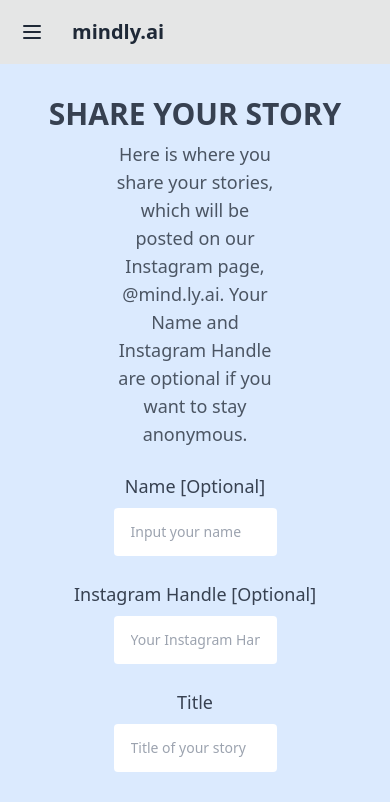
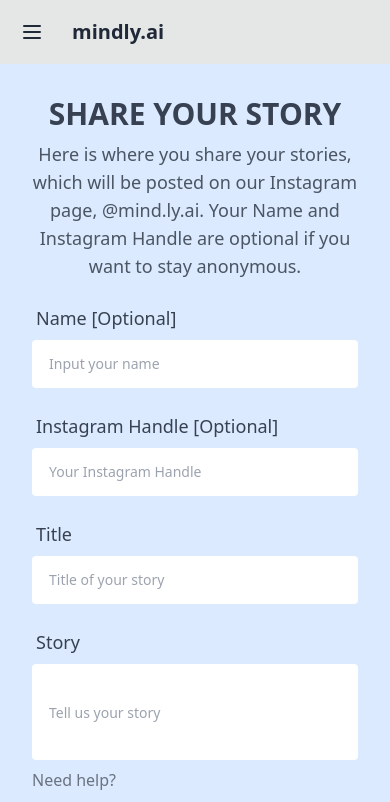
Before and after one commit to DarioPTWR/Mindly.AI, a React (Vite) app in the folder client/: page /share in a window 390 px wide. Shown: the top 802 px of the page. Built offline with nearby package versions, Linux system fonts and the light colour scheme.

Commit message:
mobile adaptable form

```diff
--- a/client/src/components/Navbar.jsx
+++ b/client/src/components/Navbar.jsx
@@ -66,16 +66,16 @@ export default function Navbar({ page }) {
         <ul className="menu p-4 w-80 min-h-full bg-base-200">
           {/* Sidebar content here */}
           <li>
-            <a>Home</a>
+            <a href="..">Home</a>
           </li>
           <li>
-            <a>Share</a>
+            <a href="./share">Share</a>
           </li>
           <li>
-            <a>Admin</a>
+            <a href="./admin">Admin</a>
           </li>
           <li>
-            <a>Images</a>
+            <a href="./images">Images</a>
           </li>
         </ul>
       </div>
--- a/client/src/pages/Home.jsx
+++ b/client/src/pages/Home.jsx
@@ -51,14 +51,15 @@ const Home = () => {
               </div>
             </div>
             <div className="mt-8 flex-col flex items-center pb-12">
-              <h2 className="text-3xl font-medium uppercase font-bold text-gray-700 mb-4">
+              <h2 className="text-3xl uppercase font-bold text-gray-700 mb-4">
                 Featured Stories
               </h2>
               <div className="card bg-base-100 shadow-xl pt-4">
                 <figure>
                   <img
-                    src={feature1}
+                    src={'https://pub-3626123a908346a7a8be8d9295f44e26.r2.dev/generations/0-69bb90b8-1811-4e35-a1dd-f94f3bc7e72b.png'}
                     alt="Shoes"
+                    className="w-80"
                   />
                 </figure>
                 <hr className="w-3/4 mx-auto my-4"/>
--- a/client/src/pages/Images.jsx
+++ b/client/src/pages/Images.jsx
@@ -5,8 +5,19 @@ import { getDocs, collection, addDoc } from "firebase/firestore"
 import ReCAPTCHA from "react-google-recaptcha";
 import process from "dotenv";
 import mindly from "../assets/mindlyai.png"
+import { useLocation } from "react-router-dom";
+
+const backupImages = [
+  "https://pub-3626123a908346a7a8be8d9295f44e26.r2.dev/generations/0-69bb90b8-1811-4e35-a1dd-f94f3bc7e72b.png",
+  "https://pub-3626123a908346a7a8be8d9295f44e26.r2.dev/generations/0-4505dd04-2c4b-46a9-a607-f3eda132e00a.png",
+  "https://pub-3626123a908346a7a8be8d9295f44e26.r2.dev/generations/0-38d034ec-cc94-4dd3-a1d1-6d13f3dc7cac.png",
+  "https://pub-3626123a908346a7a8be8d9295f44e26.r2.dev/generations/0-9d2f1e8e-9806-4a06-9e7d-876f93649060.png"
+]
 
 export default function Images() {
+  const { state } = useLocation();
+  console.log(state)
+
   return (
     <Navbar
       page={
@@ -14,15 +25,16 @@ export default function Images() {
           <div className="p-8 bg-blue-100 min-h-screen">
             <h1 className="text-center text-gray-900 text-4xl uppercase mb-8 font-bold">Verify Generated Images</h1>
             <div className="card bg-base-100 shadow-xl pt-4 text-center">
-                <div className="font-bold uppercase text-2xl underline">Title</div>
-                <div className="flex justify-center">
-                  <img src={mindly} className="w-1/5"/>
-                  <img src={mindly} className="w-1/5"/>
-                  <img src={mindly} className="w-1/5"/>
-                  <img src={mindly} className="w-1/5"/>
-                </div>
-                <div className="font-bold uppercase text-2xl underline ">Story</div>
-                <p className="text-lg mb-8">Lorem ipsum dolor sit amet, consectetur adipiscing elit, sed do eiusmod tempor incididunt ut labore et dolore magna aliqua. Ut enim ad minim veniam, quis nostrud exercitation ullamco laboris nisi ut aliquip ex ea commodo consequat. Duis aute irure dolor in reprehenderit in voluptate velit esse cillum dolore eu fugiat nulla pariatur. Excepteur sint occaecat cupidatat non proident, sunt in culpa qui officia deserunt mollit anim id est laborum.</p>
+              <div className="font-bold uppercase text-2xl underline">{state.title}</div>
+              <div className="flex justify-center">
+                {
+                  state.images.map((image, index) => {
+                    return <img src={image} key={index} className="w-1/5"/>
+                  })
+                }
+              </div>
+              <div className="font-bold uppercase text-2xl underline ">Story</div>
+              <p className="text-lg mb-8">{state.story}</p>
             </div>
           </div>
         </>
--- a/client/src/pages/ShareStory.jsx
+++ b/client/src/pages/ShareStory.jsx
@@ -1,35 +1,40 @@
 import React from "react";
 import Navbar from "../components/Navbar";
 import { db } from "../config/firebase";
-import { getDocs, collection, addDoc } from "firebase/firestore"
+import { getDocs, collection, addDoc } from "firebase/firestore";
 import ReCAPTCHA from "react-google-recaptcha";
 import process from "dotenv";
 
 export default function ShareStory() {
-  const storyCollectionRef = collection(db, "stories")
-  const [message,setMessage] = React.useState("");
+  const storyCollectionRef = collection(db, "stories");
+  const [message, setMessage] = React.useState("");
   const [formData, setFormData] = React.useState({
-    "name":"",
-    "handle":"",
-    "title":"",
-    "story":""
+    name: "",
+    handle: "",
+    title: "",
+    story: "",
   });
   const handleChange = (e) => {
-      setFormData(prevFormData => {
+    setFormData((prevFormData) => {
       return {
         ...prevFormData,
-          [e.target.name]: e.target.value
-        }
-      })
+        [e.target.name]: e.target.value,
+      };
+    });
   };
   const onSubmitForm = async () => {
     try {
-      await addDoc(storyCollectionRef, {name: formData.name, handle: formData.handle, title: formData.title, story: formData.story});
+      await addDoc(storyCollectionRef, {
+        name: formData.name,
+        handle: formData.handle,
+        title: formData.title,
+        story: formData.story,
+      });
       setMessage("Story Submitted.");
-    } catch(err) {
+    } catch (err) {
       setMessage("Error occurred.");
     }
-  }
+  };
   return (
     <Navbar
       page={
@@ -38,43 +43,76 @@ export default function ShareStory() {
             <h1 className="text-center text-3xl font-extrabold uppercase text-gray-700">
               Share your story
             </h1>
-            <p className="mx-auto text-center mt-2 text-gray-600 text-lg w-1/2">Here is where you share your stories, which will be posted on our Instagram page, @mind.ly.ai. Your Name and Instagram Handle are optional if you want to stay anonymous.</p>
-              <div className="form-control my-4 mx-auto min-w-500">
-                <label className="label mx-auto">
+            <p className="mx-auto text-center mt-2 text-gray-600 text-lg lg:w-1/2">
+              Here is where you share your stories, which will be posted on our
+              Instagram page, @mind.ly.ai. Your Name and Instagram Handle are
+              optional if you want to stay anonymous.
+            </p>
+            <div className="form-control my-4 mx-auto">
+              <label className="label lg:mx-auto">
                 <span className="label-text font-medium text-lg text-gray-700">
                   Name [Optional]
                 </span>
               </label>
-                <input className="rounded textarea w-1/2 mx-auto" placeholder="Input your name" onChange={handleChange} name="name" value={formData.name}></input>
+              <input
+                className="rounded textarea lg:w-1/2 w-full mx-auto"
+                placeholder="Input your name"
+                onChange={handleChange}
+                name="name"
+                value={formData.name}
+              ></input>
             </div>
-              <div className="form-control my-4 mx-auto min-w-500">
-                <label className="label mx-auto">
+            <div className="form-control my-4 mx-auto">
+              <label className="label lg:mx-auto">
                 <span className="label-text font-medium text-lg text-gray-700">
                   Instagram Handle [Optional]
                 </span>
               </label>
-                <input className="rounded textarea w-1/2 mx-auto" placeholder="Your Instagram Handle" name="handle" onChange={handleChange} value={formData.handle}></input>
+              <input
+                className="rounded textarea lg:w-1/2 w-full mx-auto"
+                placeholder="Your Instagram Handle"
+                name="handle"
+                onChange={handleChange}
+                value={formData.handle}
+              ></input>
             </div>
-            <div className="form-control my-4">
-              <label className="label mx-auto">
+            <div className="form-control my-4 mx-auto">
+              <label className="label lg:mx-auto">
                 <span className="label-text font-medium text-lg text-gray-700">
                   Title
                 </span>
               </label>
-              <input className="rounded textarea w-1/2 mx-auto" placeholder="Title of your story" name="title" onChange={handleChange} value={formData.title}></input>
+              <input
+                className="rounded textarea lg:w-1/2 w-full mx-auto"
+                placeholder="Title of your story"
+                name="title"
+                onChange={handleChange}
+                value={formData.title}
+              ></input>
             </div>
             <div className="form-control my-4">
               <label className="label">
-                <span className="label-text font-medium text-lg text-gray-700">
+                <span className="label-text font-medium text-lg lg:mx-auto text-gray-700">
                   Story
                 </span>
               </label>
-              <input className="rounded textarea h-24 w-full mx-auto" placeholder="Tell us your story" name="story" onChange={handleChange} value={formData.story}></input>
-              <a className="mt-2 text-gray-500">Need help?</a>
-              <p className="mx-auto text-black">
-                {message}
-              </p>
-              <button className="btn btn-primary my-8 w-48 mx-auto" onClick={()=>{onSubmitForm()}}>Submit</button>
+              <input
+                className="rounded textarea h-24 w-full mx-auto lg:w-1/2"
+                placeholder="Tell us your story"
+                name="story"
+                onChange={handleChange}
+                value={formData.story}
+              ></input>
+              <a className="mt-2 text-gray-500 lg:mx-auto">Need help?</a>
+              <p className="mx-auto text-black">{message}</p>
+              <button
+                className="btn btn-primary my-8 w-48 mx-auto"
+                onClick={() => {
+                  onSubmitForm();
+                }}
+              >
+                Submit
+              </button>
             </div>
           </div>
         </>
```
Also changed, not shown: client/src/pages/Admin.jsx (+52 -25 lines). Lines whose indentation alone changed are shown as unchanged.
